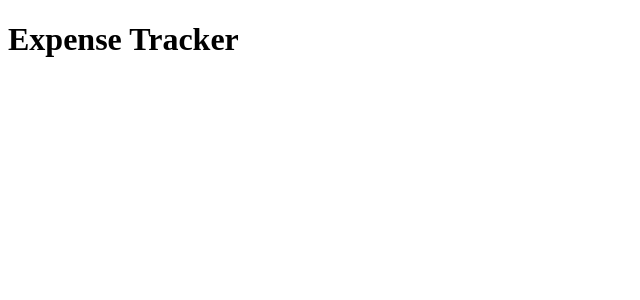
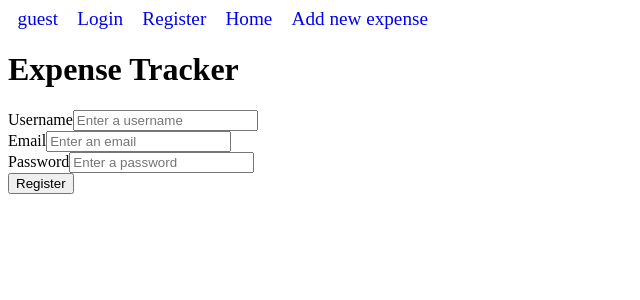
Before and after one commit to kshamseera/mern-expense-tracker-client, a React (Create React App) app: page /auth/register in a window 1280 px wide. Shown: the top 300 px of the page, without its empty margins (0-640 px from the left). Built offline with nearby package versions, Linux system fonts and the light colour scheme.

Commit message:
refactored for global state

```diff
--- a/src/App.js
+++ b/src/App.js
@@ -1,60 +1,53 @@
 
-import React, {useState,useEffect} from 'react'
+import React, {useEffect, useReducer} from 'react'
 import {BrowserRouter, Switch, Route} from 'react-router-dom'
 import Home from './components/Home'
+import Nav from './components/Nav'
 import NewExpense from './components/NewExpense'
 import EditExpense from './components/EditExpense'
 import Expense from './components/Expense'
 import expenseData from './data/expense_data'
 import ExpenseList from './components/ExpenseList'
+import Register from './components/Register'
+import SignIn from './components/SignIn'
+import stateReducer from './config/stateReducer'
+import {StateContext} from './config/store'
 
 const App = () => {
 
-  const [expenses, setExpenses] = useState([])
-  useEffect(() => {
-    setExpenses(expenseData)
-  }, [])
-
-  //generating new ids for the new expense
-  function getNextId() {
-    const ids = expenses.map((expense) => expense._id)
-    return ids.sort()[ids.length-1]+1
+  // initial state for state reducer
+  const initialState = {
+    expenseList: [],
+    loggedInUser: null
   }
 
-  //get expenseById
-  function getExpenseFromId(id) {
-    return expenses.find((expense) => expense._id === parseInt(id))
-  }
+  // creates state reducer store and dispatcher
+  const [store, dispatch] = useReducer(stateReducer,initialState)
 
-  //add new expense
-  function addExpense(expense) {
-    setExpenses([expense,...expenses])
-  }
-
-  //update expense
-  function updateExpense(changeExpense) {
-    const updatedExpense = expenses.filter((expense) => expense._id !== parseInt(changeExpense._id))
-    setExpenses([...updatedExpense, changeExpense])
-  }
-
-  // delete a single expense instance via id
-  function deleteExpense(id) {
-    const updatedExpenses = expenses.filter((expense) => expense._id !== parseInt(id))
-    setExpenses(updatedExpenses)
-  }
+  useEffect(() => {
+    dispatch({
+      type: "setExpenseList",
+      data: expenseData
+    })
+  },[])
 
   return (
     <div >
-      <BrowserRouter>
-        <Home />
-      <Switch>
-        <Route exact path="/" render={(props) => <ExpenseList {...props} expenseData={expenses} /> } />
-        <Route exact path = "/expenses/new" render={(props) => <NewExpense {...props} addExpense={addExpense} nextId = {getNextId()} /> } />
-        <Route exact path="/expenses" render={(props) => <ExpenseList {...props} expenseData={expenses}/> } />
-        <Route exact path="/expenses/:id" render={(props) => <Expense {...props} expense={getExpenseFromId(props.match.params.id)} showControls deleteExpense={deleteExpense} /> } />
-        <Route exact path ="/expenses/edit/:id" render={(props) => <EditExpense {...props} expense={getExpenseFromId(props.match.params.id)} updateExpense={updateExpense}/> }/>
-      </Switch>
-      </BrowserRouter>
+      <StateContext.Provider value={{store,dispatch}} >
+        <BrowserRouter>
+          <Nav />
+          <Home />
+          <Switch>
+            <Route exact path="/" component={ExpenseList} />
+            <Route exact path="/expenses/:id" component={Expense} />
+            <Route exact path="/expenses/new" component={NewExpense} />
+            <Route exact path="/expenses" component={ExpenseList} />
+            <Route exact path="/expenses/edit/:id" component={EditExpense}/>
+            <Route exact path="/auth/login" component={SignIn} />
+            <Route exact path="/auth/register" component={Register} />
+          </Switch>
+        </BrowserRouter>
+      </StateContext.Provider>
     </div>
   )
 }
--- a/src/components/EditExpense.js
+++ b/src/components/EditExpense.js
@@ -1,25 +1,11 @@
-import React, { useState, useEffect } from 'react';
+import React, { useState, useEffect } from 'react'
+import {useGlobalState} from '../config/store'
 import DatePicker from 'react-date-picker'
 
-const EditExpense = ({history, expense, updateExpense}) => {
+const EditExpense = ({history, expense}) => {
 
-    const initialFormState = {
-        item: "",
-        category: "",
-        amount: "",
-        date: "",
-        notes: ""
-    }
-    const[formState, setFormState] = useState(initialFormState)
-    useEffect(() => {
-      expense && setFormState ({
-        item: expense.item,
-        category: expense.category ,
-        amount: expense.amount,
-        date: expense.date,
-        notes: expense.notes
-      })
-    },[expense])
+    const {store, dispatch} = useGlobalState()
+    const {expenseList} = store
 
     function handleChange(event) {
         const name = event.target.name
@@ -34,7 +20,7 @@ const EditExpense = ({history, expense, updateExpense}) => {
     }
     function handleSubmit (event) {
         event.preventDefault()
-        const changeExpense = {
+        const updatedExpense = {
             _id: expense._id,
             item: formState.item,
             category: formState.category,
@@ -42,12 +28,37 @@ const EditExpense = ({history, expense, updateExpense}) => {
             date: formState.date,
             notes: formState.notes
         }
-        updateExpense(changeExpense)
-        history.push('/')
+        const otherExpenses = expenseList.filter((expense) => expense._id !== updatedExpense._id)
+
+        dispatch({
+            type: "setExpenseList",
+            data: [...otherExpenses, updatedExpense]
+        })
+        history.push(`/posts/${expense._id}`)
     }
 
+    // pre-fills form with values of current expense
+    const initialFormState = {
+        item: "",
+        category: "",
+        amount: "",
+        date: "",
+        notes: ""
+    }
+
+    const[formState, setFormState] = useState(initialFormState)
+
+    useEffect(() => {
+      expense && setFormState ({
+        item: expense.item,
+        category: expense.category ,
+        amount: expense.amount,
+        date: expense.date,
+        notes: expense.notes
+      })
+    },[expense])
+
     return (
-        <>
         <form onSubmit = {handleSubmit}>
             <div>
                 <h2>Edit Expense</h2>
@@ -70,8 +81,7 @@ const EditExpense = ({history, expense, updateExpense}) => {
                   dateFormat = {["year", "month", "date"]}
                   value = {formState.date}
                   name ="date"
-                  onChange = {handleDateChange}
-               />
+                  onChange = {handleDateChange}/>
                {/* <input type ="text"  required name="date" value={formState.date} onChange = {handleChange} /> */}
             </div>
             <div>
@@ -82,9 +92,7 @@ const EditExpense = ({history, expense, updateExpense}) => {
             <input type ="submit" value="Update Expense"></input>
             </div>
         </form>
-
-        </>
-     );
+     )
 }
 
-export default EditExpense;
+export default EditExpense
--- a/src/components/ExpenseList.js
+++ b/src/components/ExpenseList.js
@@ -1,12 +1,13 @@
 import React from 'react'
 import Expense from './Expense'
+import {useGlobalState} from '../config/store'
 
-
-const ExpenseList = ({expenseData}) => {
-    // console.log("expenseData" ,expenseData)
+const ExpenseList = () => {
+    const {store} = useGlobalState()
+    const {expenseList} = store
     return (
         <div>
-           {expenseData.sort((a,b) => b.date - a.date).map((expense) => <Expense key={expense._id} expense={expense} />)}
+           {expenseList.sort((a,b) => b.date - a.date).map((expense) => <Expense key={expense._id} expense={expense} />)}
         </div>
     )
 }
--- a/src/components/Home.js
+++ b/src/components/Home.js
@@ -1,10 +1,11 @@
-import React from 'react';
+import React from 'react'
+
 const Home = () => {
     return (
         <>
         <h1>Expense Tracker</h1>
         </>
-     );
+     )
 }
 
 export default Home;
--- /dev/null
+++ b/src/components/Nav.js
@@ -0,0 +1,46 @@
+import React from 'react'
+import {Link} from 'react-router-dom'
+import {useGlobalState} from '../config/store'
+
+const Nav = () => {
+    const divStyles = {
+        display: 'flex',
+    }
+    const linkStyles = {
+        fontSize: '1.2em',
+        textDecoration: 'none',
+        margin: '.5em'
+    }
+
+    //logout user
+    function handleLogout() {
+        dispatch({
+            type: "setLoggedInUser",
+            data: null
+        })
+    }
+    const {store, dispatch} = useGlobalState()
+    const {loggedInUser} = store
+
+    return (
+        <div style={divStyles}>
+            {loggedInUser
+            ? (<div>
+                <Link style={linkStyles} to="/">{loggedInUser}</Link>
+                <Link style={linkStyles} onClick={handleLogout} to="/">Logout</Link>
+                </div>)
+            : (<div>
+                <Link style={linkStyles} to="/">guest</Link>
+                <Link style={linkStyles} to="/auth/login">Login</Link>
+                <Link style={linkStyles} to="/auth/register">Register</Link>
+                </div>)
+            }
+            <div >
+                <Link style={linkStyles} to="/">Home</Link>
+                <Link style={linkStyles} to="/expenses/new">Add new expense</Link>
+            </div>
+        </div>
+    )
+}
+
+export default Nav
--- a/src/components/NewExpense.js
+++ b/src/components/NewExpense.js
@@ -1,17 +1,13 @@
-import React, { useState } from 'react'
+import React, {useState} from 'react'
 import DatePicker from 'react-date-picker'
+import {useGlobalState} from '../config/store'
 
-const NewExpense = ({history, addExpense, nextId}) => {
-
-    const initialFormState = {
-        item: "",
-        category: "",
-        amount: "",
-        date: "",
-        notes: ""
+const NewExpense = ({history}) => {
+      //generating new ids for the new expense
+    function getNextId() {
+        const ids = expenseList.map((expense) => expense._id)
+        return ids.sort()[ids.length-1]+1
     }
-
-    const[formState, setFormState] = useState(initialFormState)
 
     function handleChange(event) {
         console.log("event" , event)
@@ -30,6 +26,7 @@ const NewExpense = ({history, addExpense, nextId}) => {
 
     function handleSubmit (event) {
         event.preventDefault()
+        const nextId = getNextId()
         const newExpense = {
             _id: nextId,
             item: formState.item,
@@ -38,12 +35,26 @@ const NewExpense = ({history, addExpense, nextId}) => {
             date: formState.date,
             notes: formState.notes
         }
-        addExpense(newExpense)
-        history.push('/')
+        dispatch({
+            type: "setExpenseList",
+            data: [...expenseList, newExpense]
+        })
+        history.push(`/expenses/${nextId}`)
     }
 
+    const initialFormState = {
+        item: "",
+        category: "",
+        amount: "",
+        date: "",
+        notes: ""
+    }
+
+    const[formState, setFormState] = useState(initialFormState)
+    const {store, dispatch} = useGlobalState()
+    const {expenseList} = store
+
     return (
-        <>
         <form onSubmit = {handleSubmit}>
             <div>
                 <h2>Add Expense</h2>
@@ -66,9 +77,7 @@ const NewExpense = ({history, addExpense, nextId}) => {
                   dateFormat = {["year", "month", "date"]}
                   value = {formState.date}
                   name ="date"
-                  onChange = {handleDateChange}
-               />
-               {/* <input type ="text"  required name="date"  value= {formState.date} onChange = {handleChange}/> */}
+                  onChange = {handleDateChange}/>
             </div>
             <div>
                <label>Description</label>
@@ -78,9 +87,7 @@ const NewExpense = ({history, addExpense, nextId}) => {
             <input type ="submit" value="Add Expense"></input>
             </div>
         </form>
-
-        </>
-     );
+     )
 }
 
-export default NewExpense;
+export default NewExpense
--- /dev/null
+++ b/src/components/Register.js
@@ -0,0 +1,53 @@
+import React, {useState} from 'react'
+import {useGlobalState} from '../config/store'
+
+const Register = ({history}) => {
+	const initialFormState = {
+		username: '',
+		email: '',
+		password: ''
+	}
+	const [userDetails,setUserDetails] = useState(initialFormState)
+	const {dispatch} = useGlobalState()
+
+	// change handler
+	function handleChange(event) {
+		const name = event.target.name
+		const value = event.target.value
+		setUserDetails({
+			...userDetails,
+			[name]:value
+		})
+	}
+
+	// submit handler
+	function handleSubmit(event) {
+		event.preventDefault()
+		dispatch({
+			type: "setLoggedInUser",
+			data: userDetails.username
+		})
+		history.push("/")
+	}
+
+    return (
+        <form onSubmit={handleSubmit}>
+            <div>
+                <label>Username</label>
+                <input required type="text" name="username" placeholder="Enter a username" onChange={handleChange}></input>
+            </div>
+            <div>
+                <label>Email</label>
+                <input required type="email" name="email" placeholder="Enter an email" onChange={handleChange}></input>
+            </div>
+            <div>
+                <label>Password</label>
+                <input required type="password" name="password" placeholder="Enter a password" onChange={handleChange}></input>
+            </div>
+            <input type="submit" value="Register"></input>
+
+        </form>
+    )
+}
+
+export default Register
--- /dev/null
+++ b/src/components/SignIn.js
@@ -0,0 +1,44 @@
+import React, {useState} from 'react'
+import {useGlobalState} from '../config/store'
+
+const SignIn = ({history}) => {
+    const initialFormState = {
+        username: "",
+        password: ""
+    }
+    const [userDetails,setUserDetails] = useState(initialFormState)
+    const {dispatch} = useGlobalState()
+
+    function handleChange(event) {
+        const name = event.target.name
+        const value = event.target.value
+        setUserDetails({
+            ...userDetails,
+            [name]: value
+        })
+    }
+    function handleSubmit(event) {
+        event.preventDefault()
+        dispatch({
+            type: "setLoggedInUser",
+            data: userDetails.username
+        })
+        history.push("/")
+    }
+
+    return (
+        <form onSubmit={handleSubmit}>
+            <div>
+                <label>Username</label>
+                <input required type="text" name="username" placeholder="Enter a username" onChange={handleChange}></input>
+            </div>
+            <div>
+                <label >Password</label>
+                <input required type="password" name="password" placeholder="Enter a password" onChange={handleChange}></input>
+            </div>
+            <input type="submit" value="Login"></input>
+
+        </form>
+    )
+}
+export default SignIn
--- /dev/null
+++ b/src/config/stateReducer.js
@@ -0,0 +1,34 @@
+function stateReducer(state, action) {
+	switch(action.type) {
+		case "setLoggedInUser":
+			return {
+				...state,
+				loggedInUser: action.data
+			}
+		case "setExpenseList":
+			return {
+				...state,
+				expenseList: action.data
+			}
+		case "addExpense":
+			return {
+				...state,
+				expenseList: [action.data,...state.expenseList]
+			}
+		case "updateExpense":
+            const otherExpenses = state.expenseList.filter((expense) => expense._id !== action.data._id)
+            return{
+                ...state,
+                expenseList: [otherExpenses, action.data]
+            }
+        case "deleteExpense":
+            const updatedExpenseList = state.expenseList.filter((expense) => expense._id !== parseInt(action.data))
+        return {
+            ...state,
+            expenseList: updatedExpenseList
+        }
+		default:
+			return state
+	}
+}
+export default stateReducer
--- /dev/null
+++ b/src/config/store.js
@@ -0,0 +1,7 @@
+import {createContext, useContext}  from 'react'
+
+// the context object
+export const StateContext = createContext()
+
+// hook to wrap useContext
+export const useGlobalState = () => useContext(StateContext)
```
Also changed, not shown: src/components/Expense.js (+9 -3 lines).
